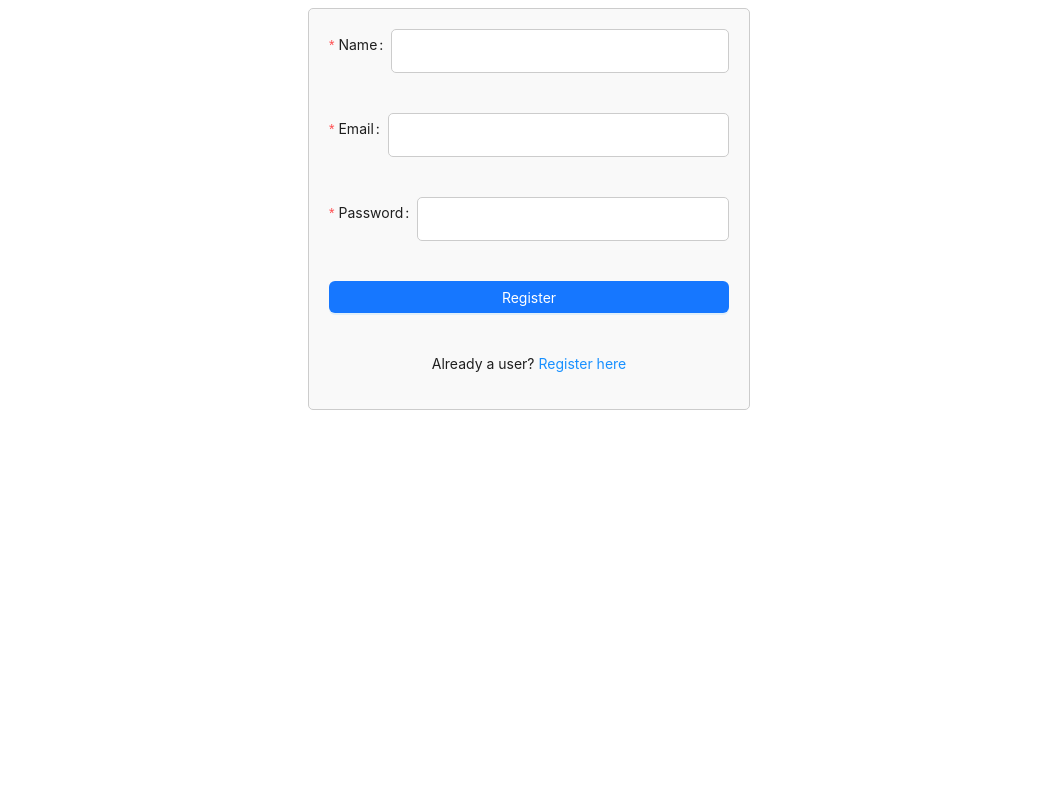
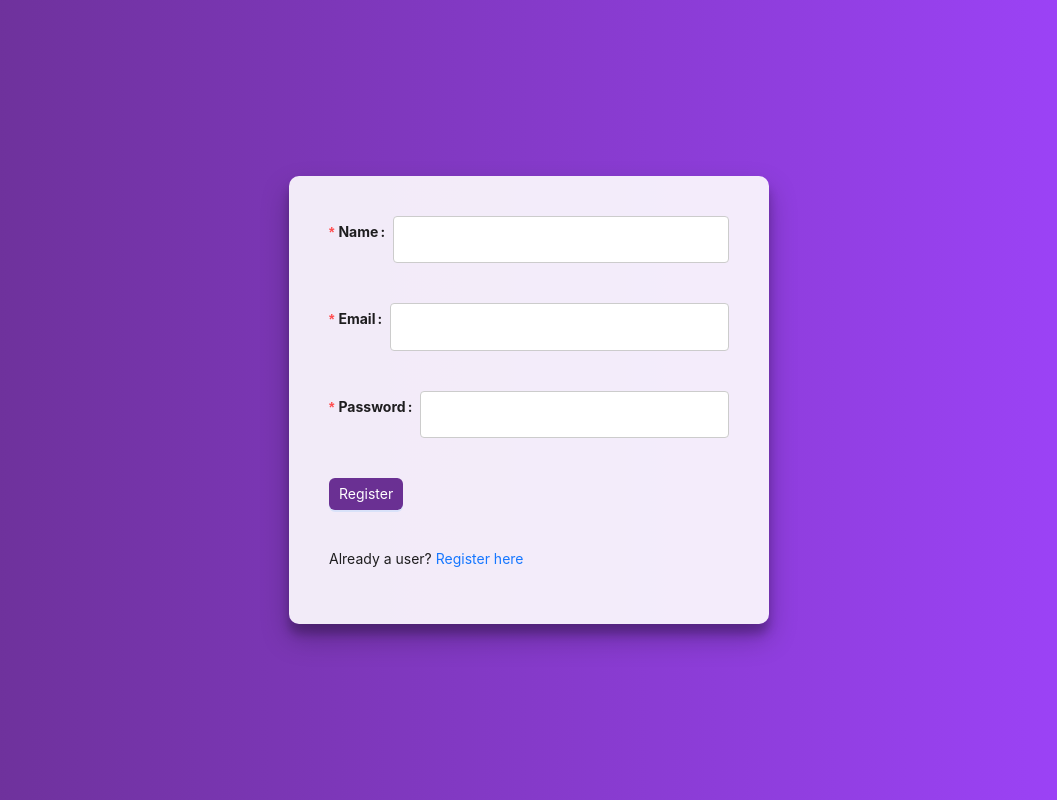
Before and after one commit to sahaj9897/AVISHKAR-2K24, a React (Vite) app in the folder vite-project/: page /login in a window 1280 px wide. Shown: the whole page, without its empty margins (111-1168 px from the left). Built offline with nearby package versions, Linux system fonts and the light colour scheme.

Commit message:
login page css

```diff
--- a/vite-project/src/styles/login.css
+++ b/vite-project/src/styles/login.css
@@ -1,12 +1,26 @@
-/* login.css */
+body {
+  display: flex;
+  justify-content: center;
+  align-items: center;
+  height: 100vh;
+  margin: 0;
+  background-size: cover;
+  background-image: linear-gradient(to right, #6a3093, #a044ff);
+  font-family: 'Poppins', sans-serif;
+}
 
 .FormContainer {
+  background-color: rgba(255, 255, 255, 0.9);
+  border-radius: 10px;
+  box-shadow: 0 14px 28px rgba(0, 0, 0, 0.25), 0 10px 10px rgba(0, 0, 0, 0.22);
   width: 400px;
-    margin: 0 auto;
-    padding: 20px;
-    border: 1px solid #ccc;
-    border-radius: 5px;
-    background-color: #f9f9f9;
+  max-width: 100%;
+  padding: 40px;
+}
+
+.FormContainer h2 {
+  text-align: center;
+  margin-bottom: 24px;
 }
 
 .FormContainer form {
@@ -15,6 +29,7 @@
 }
 
 .FormContainer form label {
+  font-weight: bold;
   margin-bottom: 8px;
 }
 
@@ -22,18 +37,19 @@
   padding: 10px;
   margin-bottom: 16px;
   border: 1px solid #ccc;
-    border-radius: 5px;
+  border-radius: 4px;
+  font-size: 16px;
 }
 
-  .FormContainer form .ant-btn-primary {
-    width: 100%;
+.FormContainer form button {
+  padding: 10px;
+  border: none;
+  background-color: #6a3093;
+  color: white;
+  cursor: pointer;
+  transition: all 0.3s ease;
 }
 
-  .FormContainer p {
-    margin-top: 16px;
-    text-align: center;
+.FormContainer form button:hover {
+  background-color: #a044ff;
 }
-
-  .FormContainer p a {
-    color: #1890ff;
-  }
```
Lines whose indentation alone changed are shown as unchanged.
